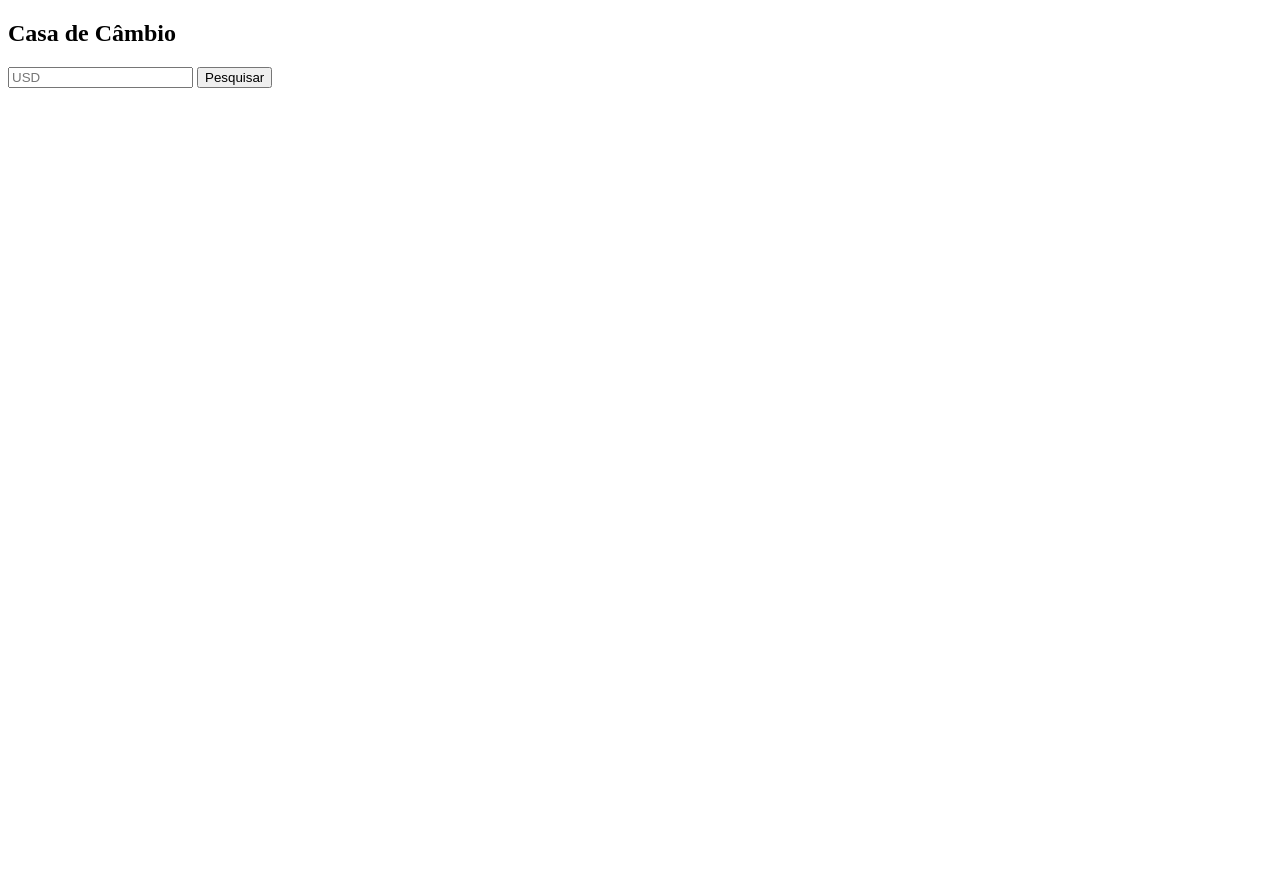
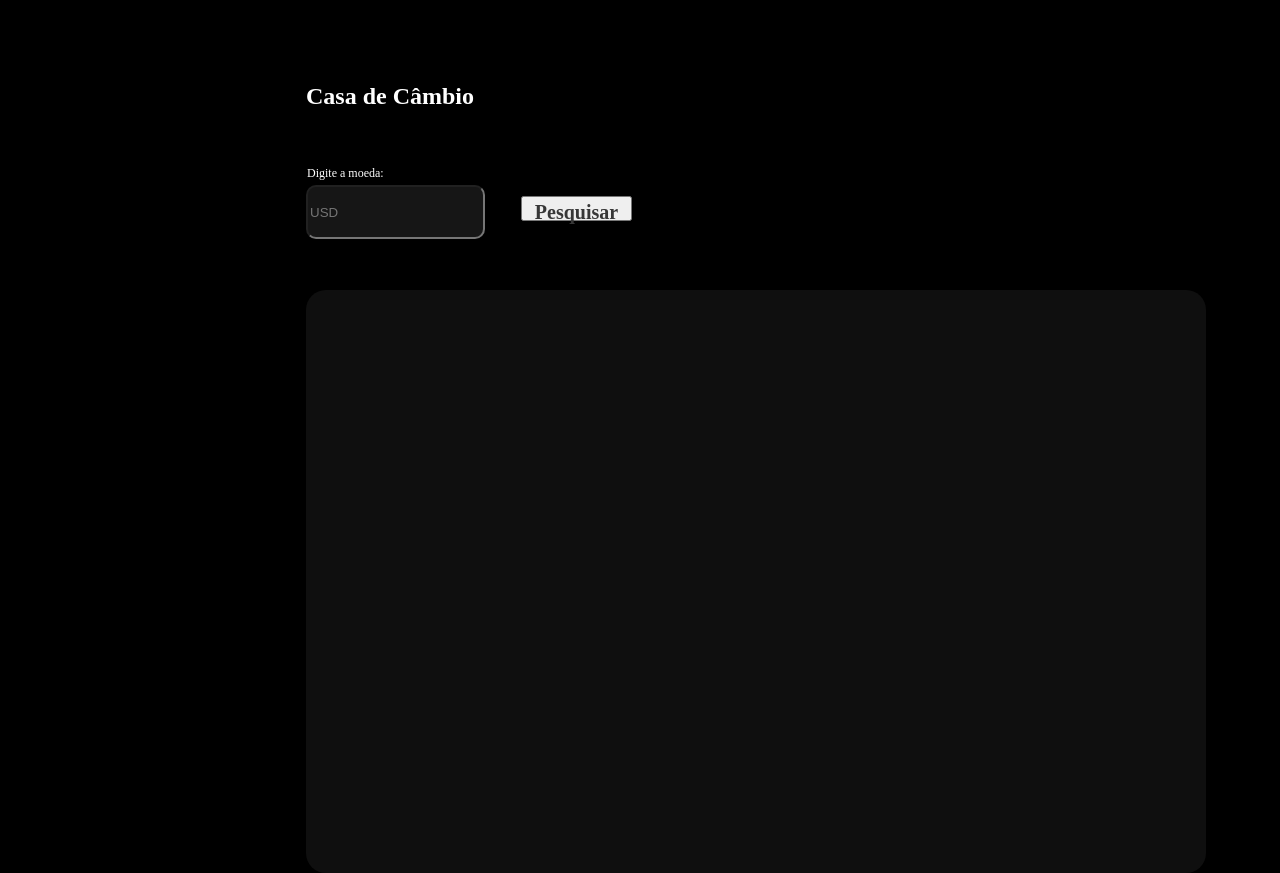
Before and after one commit to pedrovianadev/exercise-casa-de-cambio, a website built with Vite: page index.html in a window 1280 px wide. Before the commit the page ends 800 px from the top, so only its background shows below. Built offline with nearby package versions, Linux system fonts and the light colour scheme.

Commit message:
mudança no style css

```diff
--- a/index.html
+++ b/index.html
@@ -10,11 +10,12 @@
 <body>
     <main>
         <section>
-            <h1>Casa de Câmbio</h1>
+            <h1 id="title">Casa de Câmbio</h1>
         </section>
         <section>
-            <input type="text" name="" id="" placeholder="USD">
-            <button>Pesquisar</button>
+            <label for="search" id="label">Digite a moeda:</label><br>
+            <input type="text" name="" id="search" placeholder="USD">
+            <button id="button">Pesquisar</button>
         </section>
         <div id="container">
 
--- a/src/style.css
+++ b/src/style.css
@@ -0,0 +1,61 @@
+#title {
+    position: absolute;
+    width: 517px;
+    height: 74px;
+    left: 306px;
+    top: 63px;
+    color: white;
+}
+
+body{
+    background-color: black;
+}
+
+#label {
+    position: absolute;
+    width: 111px;
+    height: 15px;
+    left: 307px;
+    top: 165px;
+    font-family: 'Fira Code';
+    font-style: normal;
+    font-weight: 400;
+    font-size: 12px;
+    line-height: 16px;
+    color: #FFFFFF;
+}
+
+#search {
+    position: absolute;
+    width: 171px;
+    height: 48px;
+    left: 306px;
+    top: 185px;
+    background: rgba(217, 217, 217, 0.1);
+    border-radius: 10px;
+}
+
+#button {
+    position: absolute;
+    width: 111px;
+    height: 25px;
+    left: 521px;
+    top: 196px;
+    font-family: 'Fira Code';
+    font-style: normal;
+    font-weight: 700;
+    font-size: 20px;
+    line-height: 26px;
+
+    color: #373737;
+}
+
+#container {
+    position: absolute;
+    width: 900px;
+    height: 583px;
+    left: 306px;
+    top: 290px;
+    background: rgba(255, 255, 255, 0.06);
+    border-radius: 20px;
+}
```
